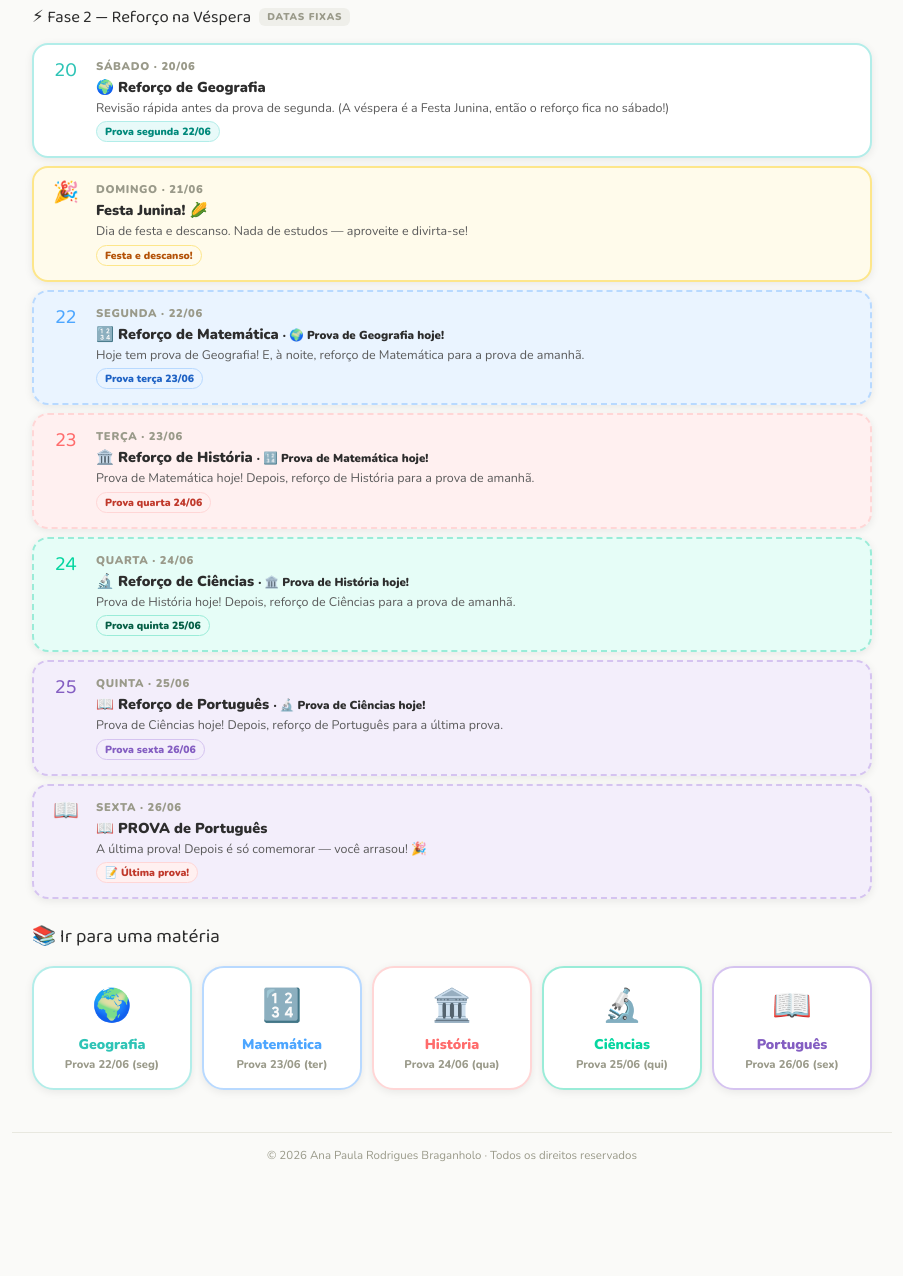
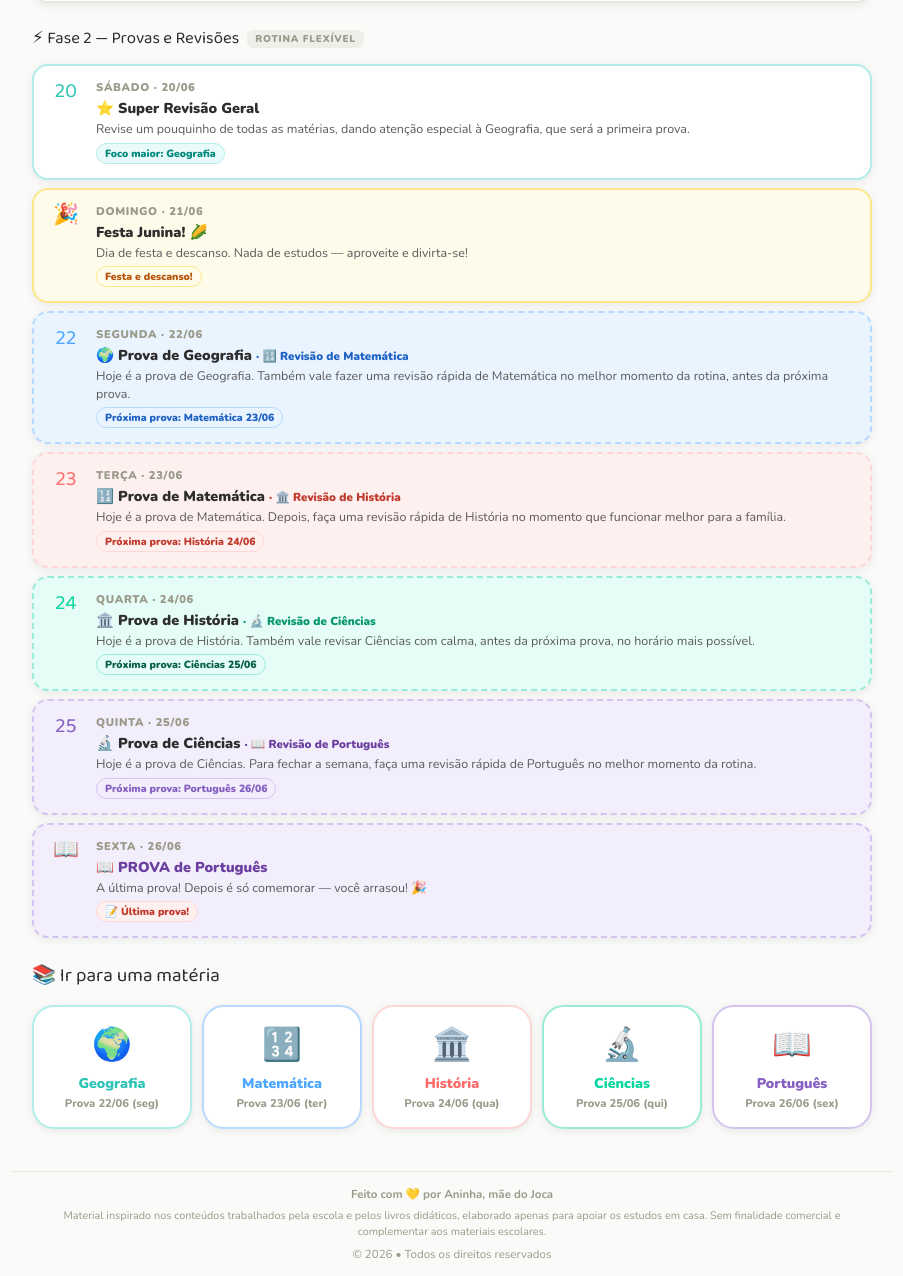
Before and after one commit to 123vita56/portal2ano, a plain HTML site: page index.html in a window 1280 px wide. Shown: the part 1182-2458 px from the top of the page, without its empty margins (188-1091 px from the left). Before the commit the page ends 2359 px from the top, so only its background shows below. Drawn offline with nearby package versions, Linux system fonts and the light colour scheme.

Commit message:
Add files via upload

```diff
--- a/index.html
+++ b/index.html
@@ -17,6 +17,9 @@
   --bg:    #fafaf8; --surface:#ffffff; --surface2:#f5f5f0; --surface3:#efefea;
   --tx:    #2d2d2d; --tx2:    #5a5a5a; --tx3:    #9a9a8a;
   --border:#e8e8e0; --border2:#d8d8cc;
+  --srf:#ffffff; --srf2:#f5f5f0; --bd:#e8e8e0; --bd2:#d8d8cc;
+  --sh1:0 2px 8px rgba(0,0,0,.08); --sh2:0 4px 16px rgba(0,0,0,.10);
+  --geo-d:#00897b; --mat-d:#1e62c4; --his-d:#c0392b; --cie-d:#059669; --lp-d:#6b3fa0; --gold-m:#fde68a;
   --sh-sm: 0 2px 8px rgba(0,0,0,.08);
   --sh-md: 0 4px 16px rgba(0,0,0,.10);
   --r-sm:10px;--r-md:16px;--r-lg:22px;--r-xl:28px;
@@ -388,6 +391,9 @@ footer div{font-size:.72rem;color:var(--tx3);}
 .resumo-item.done .resumo-text{text-decoration:line-through;color:var(--tx3);}
 .resumo-text b{color:var(--tx);}
 .resumo-item.done .resumo-text b{color:var(--tx3);}
+
+/* Fundo claro fixo para evitar interferência de tema escuro do navegador/preview */
+html,body,.shell,.main,.page,.page.active{background:#fafaf8;}
 </style>
 </head>
 <body>
@@ -431,12 +437,12 @@ footer div{font-size:.72rem;color:var(--tx3);}
     <span style="font-size:2.2rem;flex-shrink:0">🗺️</span>
     <div>
       <div style="font-family:'Baloo 2',cursive;font-size:1.15rem;margin-bottom:4px">Como funciona o plano</div>
-      <div style="font-size:.82rem;color:var(--tx2);line-height:1.5"><b>Fase 1 — Revisão Geral:</b> estude cada matéria com calma, no seu tempo, quando puder. Sem pressa!<br><b>Fase 2 — Reforço:</b> na véspera de cada prova, dê uma revisada rápida para deixar tudo fresquinho na memória. 🌟</div>
+      <div style="font-size:.82rem;color:var(--tx2);line-height:1.5"><b>Fase 1 — Revisão Geral:</b> comece pela ⭐ Super Revisão e estude cada matéria com calma, no seu ritmo. Sem pressa!<br><b>Fase 2 — Provas e Revisões:</b> em cada dia de prova, confira o conteúdo do dia e faça a próxima revisão no melhor momento para a rotina da família. 🌟</div>
     </div>
   </div>
 
   <!-- FASE 1 -->
-  <div class="crono-phase-title" style="font-family:'Baloo 2',cursive;font-size:1.05rem;margin:0 0 12px;display:flex;align-items:center;gap:8px">📚 Fase 1 — Revisão Geral <span class="stag" style="font-family:'Nunito',sans-serif">No seu tempo</span></div>
+  <div class="crono-phase-title" style="font-family:'Baloo 2',cursive;font-size:1.05rem;margin:0 0 12px;display:flex;align-items:center;gap:8px">📚 Fase 1 — Revisão Geral <span class="stag" style="font-family:'Nunito',sans-serif">⭐ Super Revisão</span></div>
   <div class="crono-grid">
     <div class="crono-day" onclick="goPage('geo')">
       <div class="cd-num" style="color:var(--geo)">🌍</div>
@@ -461,11 +467,11 @@ footer div{font-size:.72rem;color:var(--tx3);}
   </div>
 
   <!-- FASE 2 -->
-  <div class="crono-phase-title" style="font-family:'Baloo 2',cursive;font-size:1.05rem;margin:22px 0 12px;display:flex;align-items:center;gap:8px">⚡ Fase 2 — Reforço na Véspera <span class="stag" style="font-family:'Nunito',sans-serif">Datas fixas</span></div>
+  <div class="crono-phase-title" style="font-family:'Baloo 2',cursive;font-size:1.05rem;margin:22px 0 12px;display:flex;align-items:center;gap:8px">⚡ Fase 2 — Provas e Revisões <span class="stag" style="font-family:'Nunito',sans-serif">Rotina flexível</span></div>
   <div class="crono-grid">
     <div class="crono-day" style="border-color:var(--geo-m)" onclick="goPage('geo')">
       <div class="cd-num" style="color:var(--geo)">20</div>
-      <div><div class="cd-date">Sábado · 20/06</div><div class="cd-title">🌍 Reforço de Geografia</div><div class="cd-desc">Revisão rápida antes da prova de segunda. (A véspera é a Festa Junina, então o reforço fica no sábado!)</div><span class="cd-badge b-geo">Prova segunda 22/06</span></div>
+      <div><div class="cd-date">Sábado · 20/06</div><div class="cd-title">⭐ Super Revisão Geral</div><div class="cd-desc">Revise um pouquinho de todas as matérias, dando atenção especial à Geografia, que será a primeira prova.</div><span class="cd-badge b-geo">Foco maior: Geografia</span></div>
     </div>
 
     <div class="crono-day pausa">
@@ -475,22 +481,22 @@ footer div{font-size:.72rem;color:var(--tx3);}
 
     <div class="crono-day prova-day" style="border-color:var(--mat-m);background:var(--mat-l)" onclick="goPage('mat')">
       <div class="cd-num" style="color:var(--mat)">22</div>
-      <div><div class="cd-date">Segunda · 22/06</div><div class="cd-title">🔢 Reforço de Matemática <span style="font-size:.72rem;color:var(--geo-d)">· 🌍 Prova de Geografia hoje!</span></div><div class="cd-desc">Hoje tem prova de Geografia! E, à noite, reforço de Matemática para a prova de amanhã.</div><span class="cd-badge b-mat">Prova terça 23/06</span></div>
+      <div><div class="cd-date">Segunda · 22/06</div><div class="cd-title">🌍 Prova de Geografia <span style="font-size:.72rem;color:var(--mat-d)">· 🔢 Revisão de Matemática</span></div><div class="cd-desc">Hoje é a prova de Geografia. Também vale fazer uma revisão rápida de Matemática no melhor momento da rotina, antes da próxima prova.</div><span class="cd-badge b-mat">Próxima prova: Matemática 23/06</span></div>
     </div>
 
     <div class="crono-day prova-day" style="border-color:var(--his-m);background:var(--his-l)" onclick="goPage('his')">
       <div class="cd-num" style="color:var(--his)">23</div>
-      <div><div class="cd-date">Terça · 23/06</div><div class="cd-title">🏛️ Reforço de História <span style="font-size:.72rem;color:var(--mat-d)">· 🔢 Prova de Matemática hoje!</span></div><div class="cd-desc">Prova de Matemática hoje! Depois, reforço de História para a prova de amanhã.</div><span class="cd-badge b-his">Prova quarta 24/06</span></div>
+      <div><div class="cd-date">Terça · 23/06</div><div class="cd-title">🔢 Prova de Matemática <span style="font-size:.72rem;color:var(--his-d)">· 🏛️ Revisão de História</span></div><div class="cd-desc">Hoje é a prova de Matemática. Depois, faça uma revisão rápida de História no momento que funcionar melhor para a família.</div><span class="cd-badge b-his">Próxima prova: História 24/06</span></div>
     </div>
 
     <div class="crono-day prova-day" style="border-color:var(--cie-m);background:var(--cie-l)" onclick="goPage('cie')">
       <div class="cd-num" style="color:var(--cie)">24</div>
-      <div><div class="cd-date">Quarta · 24/06</div><div class="cd-title">🔬 Reforço de Ciências <span style="font-size:.72rem;color:var(--his-d)">· 🏛️ Prova de História hoje!</span></div><div class="cd-desc">Prova de História hoje! Depois, reforço de Ciências para a prova de amanhã.</div><span class="cd-badge b-cie">Prova quinta 25/06</span></div>
+      <div><div class="cd-date">Quarta · 24/06</div><div class="cd-title">🏛️ Prova de História <span style="font-size:.72rem;color:var(--cie-d)">· 🔬 Revisão de Ciências</span></div><div class="cd-desc">Hoje é a prova de História. Também vale revisar Ciências com calma, antes da próxima prova, no horário mais possível.</div><span class="cd-badge b-cie">Próxima prova: Ciências 25/06</span></div>
     </div>
 
     <div class="crono-day prova-day" style="border-color:var(--lp-m);background:var(--lp-l)" onclick="goPage('lp')">
       <div class="cd-num" style="color:var(--lp)">25</div>
-      <div><div class="cd-date">Quinta · 25/06</div><div class="cd-title">📖 Reforço de Português <span style="font-size:.72rem;color:var(--cie-d)">· 🔬 Prova de Ciências hoje!</span></div><div class="cd-desc">Prova de Ciências hoje! Depois, reforço de Português para a última prova.</div><span class="cd-badge b-lp">Prova sexta 26/06</span></div>
+      <div><div class="cd-date">Quinta · 25/06</div><div class="cd-title">🔬 Prova de Ciências <span style="font-size:.72rem;color:var(--lp-d)">· 📖 Revisão de Português</span></div><div class="cd-desc">Hoje é a prova de Ciências. Para fechar a semana, faça uma revisão rápida de Português no melhor momento da rotina.</div><span class="cd-badge b-lp">Próxima prova: Português 26/06</span></div>
     </div>
 
     <div class="crono-day prova-day" style="border-color:var(--lp-m);background:var(--lp-l)" onclick="goPage('lp')">
@@ -1235,7 +1241,9 @@ footer div{font-size:.72rem;color:var(--tx3);}
 </div>
 
 <footer>
-  <div>© 2026 Ana Paula Rodrigues Braganholo · Todos os direitos reservados</div>
+  <div><strong>Feito com 💛 por Aninha, mãe do Joca</strong></div>
+  <div style="margin-top:6px;font-size:.68rem;line-height:1.45;color:var(--tx3)">Material inspirado nos conteúdos trabalhados pela escola e pelos livros didáticos, elaborado apenas para apoiar os estudos em casa. Sem finalidade comercial e complementar aos materiais escolares.</div>
+  <div style="margin-top:6px">© 2026 • Todos os direitos reservados</div>
 </footer>
 
 </div><!-- /shell -->
```
